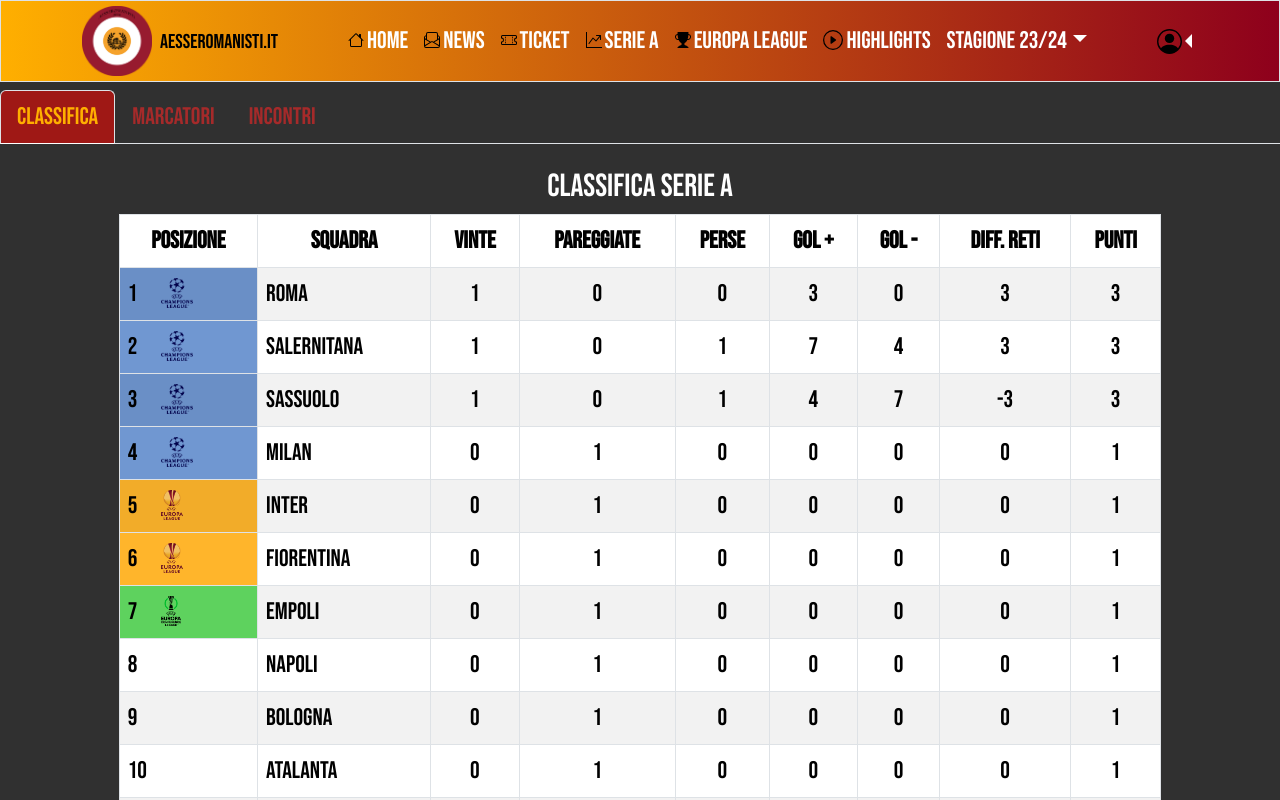
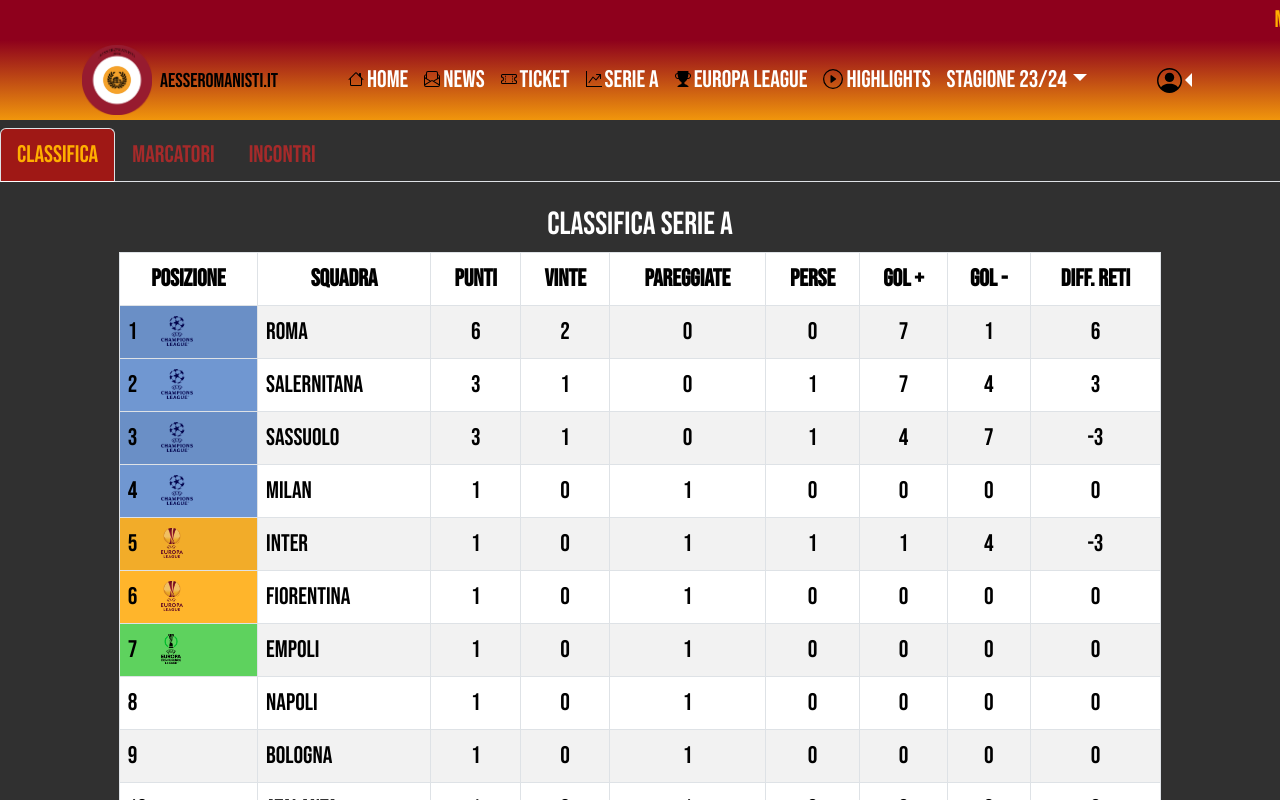
Before and after one commit to Manush90/ASRoma-Website, a React (Create React App) app: page /TabsSerieA in a window 1280 px wide. Shown: the top 800 px of the page. Built offline with nearby package versions, Linux system fonts and the light colour scheme.

Commit message:
Alerts Added

```diff
--- a/src/App.css
+++ b/src/App.css
@@ -59,7 +59,7 @@
   border-color: brown !important;
 }
 .navBackground {
-  background: linear-gradient(to left, #8e001c, #ffaf00) !important;
+  background: linear-gradient(to bottom, #8e001c, #f1960c) !important;
 }
 
 .dropdown-item:hover {
@@ -82,7 +82,7 @@
   z-index: 1;
   border-radius: 15px;
   color: white !important;
-  background-color: #ffaf00;
+  background-color: #e48e1f;
   border: 2px solid white;
 }
 
@@ -145,3 +145,48 @@
   height: 140px;
   width: 100%;
 }
+.alertMsg {
+  border: none !important;
+  margin: 0 !important;
+  border-radius: 0px !important;
+  background-color: #8e001c !important;
+  color: #ffaf00 !important;
+  text-align: center !important;
+  padding: 2px !important;
+  width: auto !important;
+}
+
+.white {
+  color: white !important;
+  margin-right: 5px;
+}
+
+.scrolling-text {
+  white-space: nowrap;
+  overflow: hidden;
+  animation: scroll-left 20s linear infinite; /* Modifica la velocità e la direzione qui */
+}
+
+.scrolling-text {
+  white-space: nowrap;
+  overflow: hidden;
+  animation: scroll-left 30s linear infinite; /* Modifica la velocità e la direzione qui */
+}
+
+@keyframes scroll-left {
+  0% {
+    transform: translateX(100%);
+  }
+  100% {
+    transform: translateX(-100%);
+  }
+}
+
+.alertContainer {
+  overflow: hidden;
+  width: 100%;
+}
+
+.height100 {
+  height: 100% !important;
+}
--- a/src/App.js
+++ b/src/App.js
@@ -9,11 +9,13 @@
 import AsromaTeam from "./data/AsromaTeam.json";
 import TabsSerieA from "./components/TabsSerieA.jsx";
 import Highlights from "./components/Highlights.jsx";
+import Alerts from "./components/Alerts.jsx";
 
 function App() {
   return (
     <Router>
       <div>
+        <Alerts />
         <MyNav />
         <Routes>
           <Route path="/" element={<Home />} />
--- /dev/null
+++ b/src/components/Alerts.jsx
@@ -0,0 +1,16 @@
+import React from "react";
+import Alert from "react-bootstrap/Alert";
+
+function ScrollingTextAlert() {
+  return (
+    <div className="alertContainer">
+      <Alert variant="primary" className="alertMsg">
+        <div className="scrolling-text">
+          <span>Matchday ! Bayer Leverkusen - AS Roma</span>
+        </div>
+      </Alert>
+    </div>
+  );
+}
+
+export default ScrollingTextAlert;
--- a/src/components/Carosello.jsx
+++ b/src/components/Carosello.jsx
@@ -7,8 +7,8 @@
       <Container className="mt-4">
         <Row>
           <Col xs={12} sm={12} md={12} lg={8}>
-            <Carousel className="border rounded">
-              {/* Inserisci le tue immagini qui */}
+            <Carousel className="border rounded height100">
+              {/* Ins erisci le tue immagini qui */}
               <Carousel.Item className="carousel-image">
                 <img
                   className="d-block w-100 rounded"
@@ -45,10 +45,21 @@
             </Carousel>
           </Col>
           <Col xs={12} sm={12} md={12} lg={4}>
-            <Card className="mt-3 nohover">
+            <div className="mt-2 p-0">
+              <Card className="nohover height100 ">
                 <Card.Body className="text-white bg-dark border rounded">
                   <Card.Title className="text-center">
-                  <i class="bi bi-newspaper"></i>Ultime Notizie
+                    <svg
+                      xmlns="http://www.w3.org/2000/svg"
+                      width="16"
+                      height="16"
+                      fill="currentColor"
+                      className="bi bi-envelope-paper white"
+                      viewBox="0 0 16 16"
+                    >
+                      <path d="M4 0a2 2 0 0 0-2 2v1.133l-.941.502A2 2 0 0 0 0 5.4V14a2 2 0 0 0 2 2h12a2 2 0 0 0 2-2V5.4a2 2 0 0 0-1.059-1.765L14 3.133V2a2 2 0 0 0-2-2zm10 4.267.47.25A1 1 0 0 1 15 5.4v.817l-1 .6zm-1 3.15-3.75 2.25L8 8.917l-1.25.75L3 7.417V2a1 1 0 0 1 1-1h8a1 1 0 0 1 1 1zm-11-.6-1-.6V5.4a1 1 0 0 1 .53-.882L2 4.267zm13 .566v5.734l-4.778-2.867zm-.035 6.88A1 1 0 0 1 14 15H2a1 1 0 0 1-.965-.738L8 10.083zM1 13.116V7.383l4.778 2.867L1 13.117Z" />
+                    </svg>
+                    Ultime Notizie
                   </Card.Title>
                   <ul>
                     {/* Lista delle notizie */}
@@ -64,6 +75,7 @@
                   </ul>
                 </Card.Body>
               </Card>
+            </div>
           </Col>
         </Row>
       </Container>
--- a/src/components/Footer.jsx
+++ b/src/components/Footer.jsx
@@ -23,9 +23,7 @@
                 <a href="/contact">Contatti</a>
               </li>
               <li>
-                <li>
-                  <img alt="logo" height="100px" src="/images/logosito.png" />
-                </li>
+                <li></li>
               </li>
             </ul>
           </Col>
--- a/src/components/MyNav.jsx
+++ b/src/components/MyNav.jsx
@@ -6,7 +6,7 @@
 
 function BasicExample() {
   return (
-    <Navbar expand="xl" className="navBackground p-0 border">
+    <Navbar expand="xl" className="navBackground p-0 ">
       <Container>
         <Navbar.Brand as={Link} to="/">
           <img className="me-2" alt="logo" height="70px" src="/images/logosito.png" />
--- a/src/components/News.jsx
+++ b/src/components/News.jsx
@@ -70,7 +70,7 @@
               src="https://encrypted-tbn0.gstatic.com/images?q=tbn:ANd9GcSEot3_bG5y5KZfn5KYRN17iMWpkEvRpzno5becr94vpA&s"
             />
             <Card.Body className="d-flex flex-column justify-content-center shadow">
-              <Card.Title className="display-6 text-center">Tim Cup</Card.Title>
+              <Card.Title className="display-6 text-center">Coppa Italia</Card.Title>
               <Card.Text className="h5 text-center">
                 Acquistai biglietti per la stracittadina di Venerdi 26 Maggio!
               </Card.Text>
--- a/src/components/SerieA.jsx
+++ b/src/components/SerieA.jsx
@@ -80,13 +80,13 @@
                 <tr className="text-center">
                   <th>Posizione</th>
                   <th>Squadra</th>
+                  <th>Punti</th>
                   <th>Vinte</th>
                   <th>Pareggiate</th>
                   <th>Perse</th>
                   <th>Gol +</th>
                   <th>Gol -</th>
                   <th>Diff. Reti</th>
-                  <th>Punti</th>
                 </tr>
               </thead>
               <tbody>
@@ -121,13 +121,13 @@
                     </td>
 
                     <td>{squadra.nome}</td>
+                    <td className="text-center">{squadra.punti}</td>
                     <td className="text-center">{squadra.vinte}</td>
                     <td className="text-center">{squadra.pareggiate}</td>
                     <td className="text-center">{squadra.perse}</td>
                     <td className="text-center">{squadra.golFatti}</td>
                     <td className="text-center">{squadra.golSubiti}</td>
                     <td className="text-center">{squadra.differenzaReti}</td>
-                    <td className="text-center">{squadra.punti}</td>
                   </tr>
                 ))}
               </tbody>
--- a/src/data/Calendario.json
+++ b/src/data/Calendario.json
@@ -86,5 +86,13 @@
     "SquadraTrasferta": "Sassuolo",
     "GolCasa": "2",
     "GolTrasferta": "3"
+  },
+  {
+    "Giornata": 2,
+    "Incontro": 2,
+    "SquadraCasa": "Roma",
+    "SquadraTrasferta": "Inter",
+    "GolCasa": "4",
+    "GolTrasferta": "1"
   }
 ]
```
Also changed, not shown: public/ticket1.jpg, public/ticket2.jpg. Lines whose indentation alone changed are shown as unchanged.
